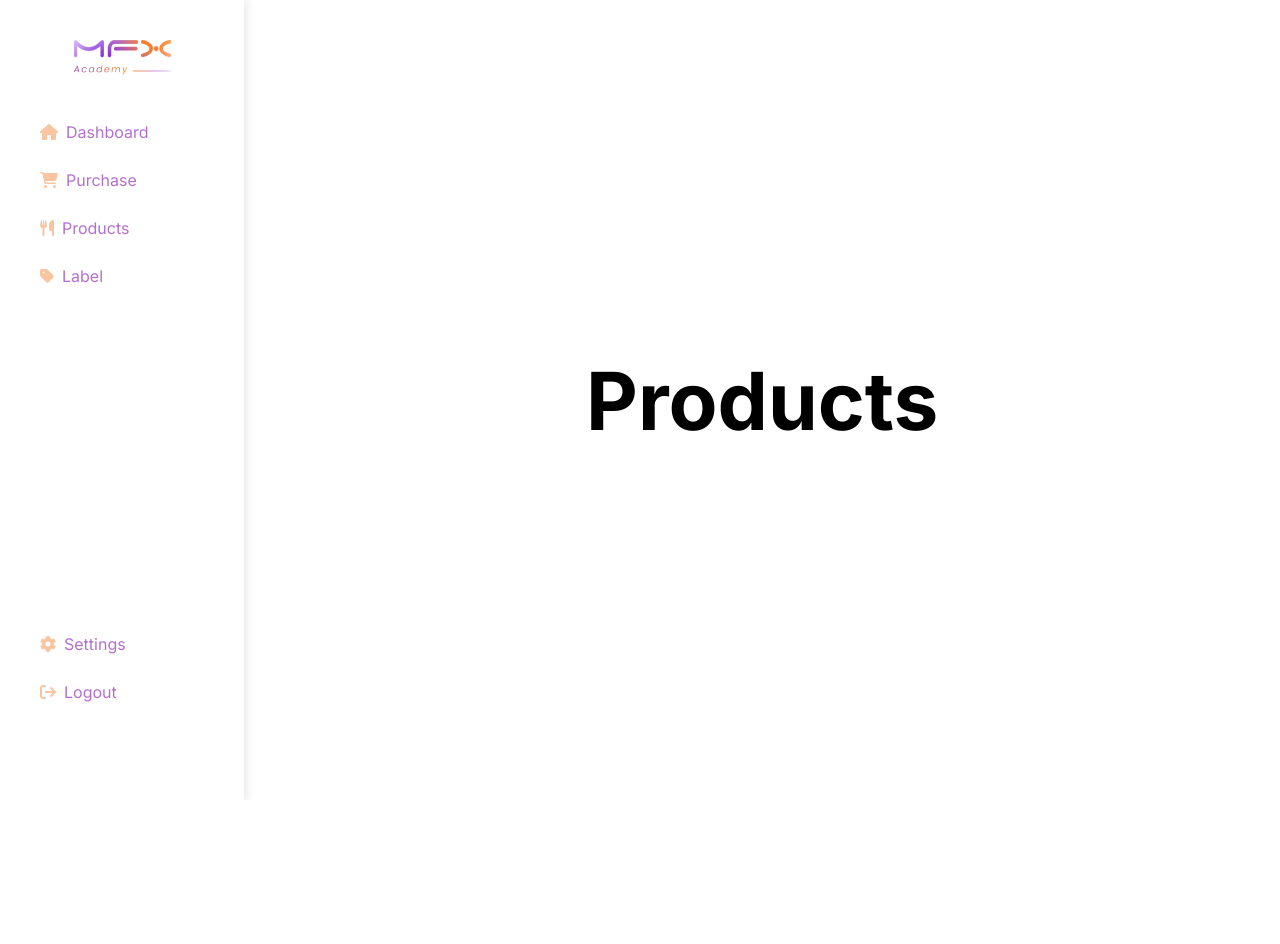
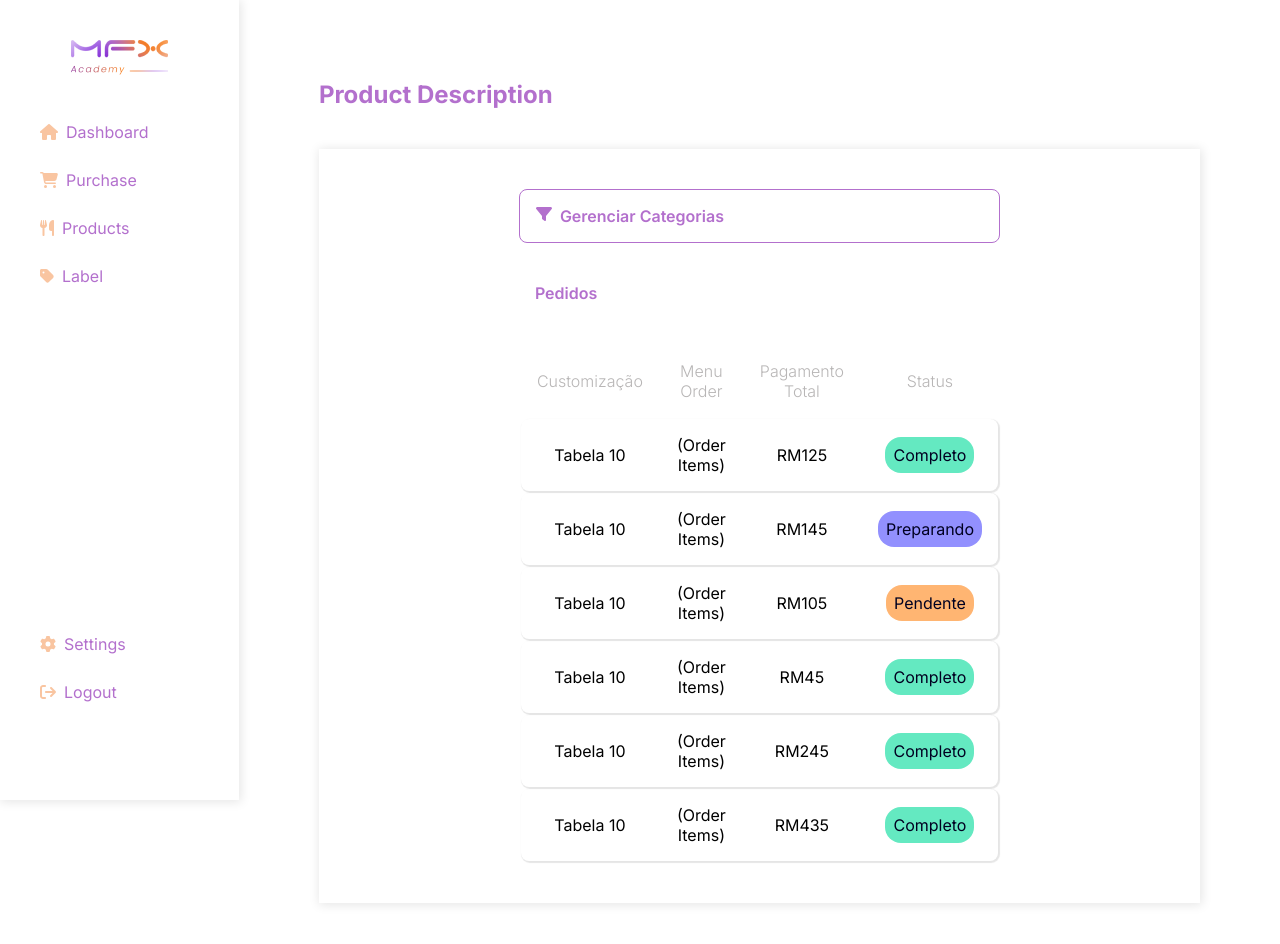
Before and after one commit to danicvan/restaurant-system, a React (Vite) app: page /products in a window 1280 px wide. Shown: the top 944 px of the page. Before the commit the page ends 800 px from the top, so only its background shows below. Built offline with nearby package versions, Linux system fonts and the light colour scheme.

Commit message:
Initialize products page.

```diff
--- a/src/Pages/Products/Products.jsx
+++ b/src/Pages/Products/Products.jsx
@@ -1,9 +1,74 @@
-import React from 'react'
+import { FontAwesomeIcon } from "@fortawesome/react-fontawesome";
+import {
+  faFilter,
+} from "@fortawesome/free-solid-svg-icons";
 
 function Products() {
   return (
     <>
-      <h1>Products</h1>
+      <div className="container">
+        <h2>Product Description</h2>
+        <div className="container__table">
+        <div className="container__categories">
+              <h4>
+                <FontAwesomeIcon icon={faFilter} className="nav__icon" />
+                <span>Gerenciar Categorias</span>
+              </h4>
+            </div>
+          <div className="container__title">
+            <h4>Pedidos</h4>
+
+          </div>
+          <table>
+            <thead>
+              <tr>
+                <th>Customização</th>
+                <th>Menu Order</th>
+                <th>Pagamento Total</th>
+                <th>Status</th>
+              </tr>
+            </thead>
+            <tbody>
+              <tr>
+                <td>Tabela 10</td>
+                <td>(Order Items)</td>
+                <td>RM125</td>
+                <td><span className="completo">Completo</span></td>
+              </tr>
+              <tr>
+                <td>Tabela 10</td>
+                <td>(Order Items)</td>
+                <td>RM145</td>
+                <td><span className="preparando">Preparando</span></td>
+              </tr>
+              <tr>
+                <td>Tabela 10</td>
+                <td>(Order Items)</td>
+                <td>RM105</td>
+                <td><span className="pendente">Pendente</span></td>
+              </tr>
+              <tr>
+                <td>Tabela 10</td>
+                <td>(Order Items)</td>
+                <td>RM45</td>
+                <td><span className="completo">Completo</span></td>
+              </tr>
+              <tr>
+                <td>Tabela 10</td>
+                <td>(Order Items)</td>
+                <td>RM245</td>
+                <td><span className="completo">Completo</span></td>
+              </tr>
+              <tr>
+                <td>Tabela 10</td>
+                <td>(Order Items)</td>
+                <td>RM435</td>
+                <td><span className="completo">Completo</span></td>
+              </tr>
+            </tbody>
+          </table>
+        </div>
+      </div>
     </>
   )
 }
--- a/src/index.css
+++ b/src/index.css
@@ -171,3 +171,14 @@ table tbody tr td .preparando {
 table tbody tr td .pendente {
     background-color: #FFB572;
 }
+
+.container__categories {
+    border: 1px solid #B370CD;
+    border-radius: 1vh;
+    cursor: pointer;
+}
+
+.container__categories h4 {
+    display: flex;
+    gap: 1vh;
+}
```
Also changed, not shown: src/Pages/Dashboard/Dashboard.jsx (indentation only).
